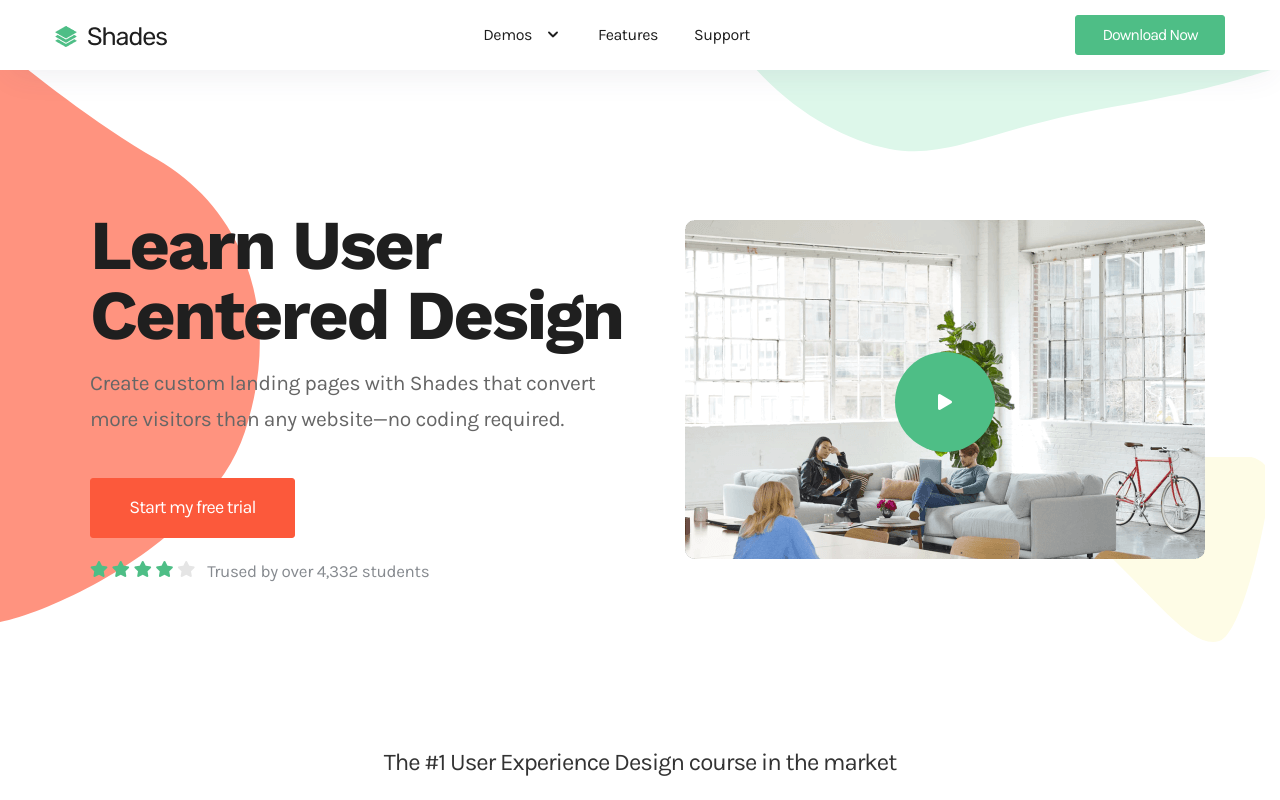
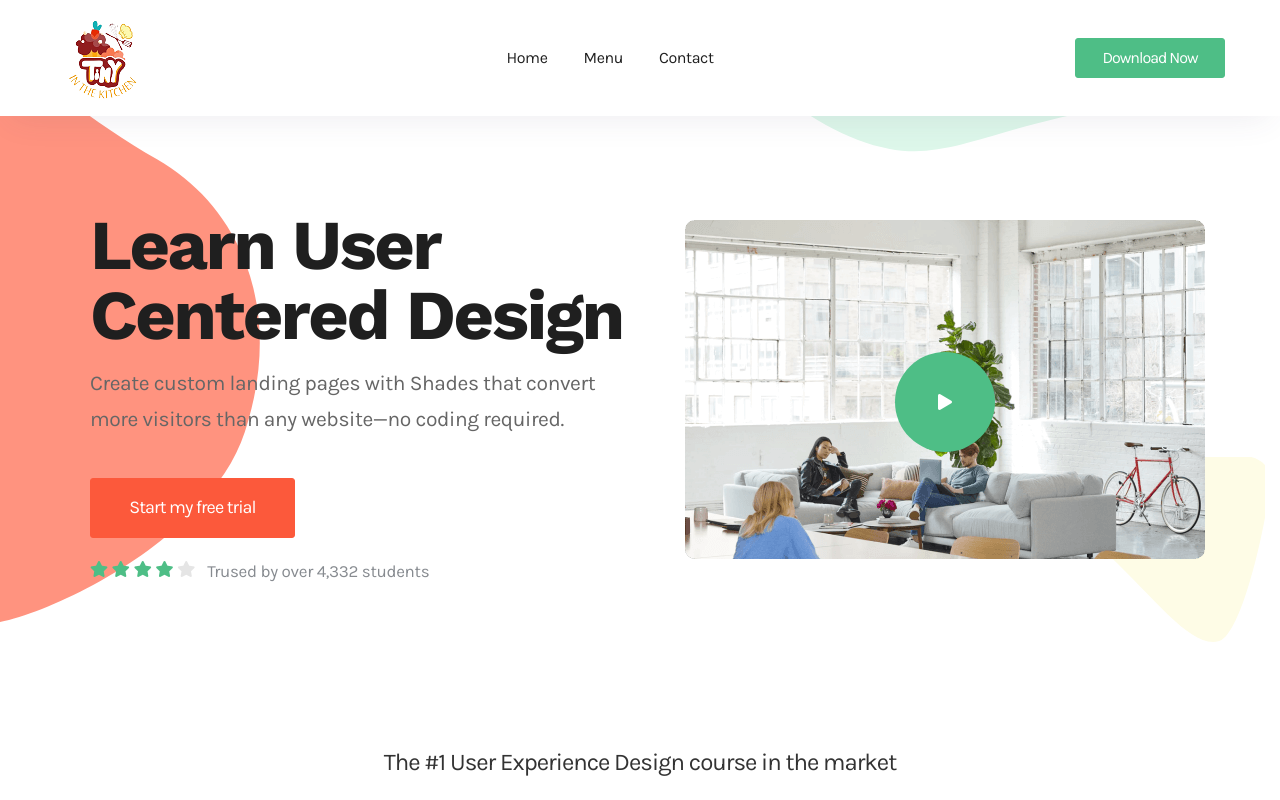
Before and after one commit to ishubham21/demo-templates, a plain HTML site: page tinyinthekitchen/index.html in a window 1280 px wide. Shown: the top 800 px of the page. Drawn offline with nearby package versions, Linux system fonts and the light colour scheme.

Commit message:
Minor Chnages

```diff
--- a/tinyinthekitchen/index.html
+++ b/tinyinthekitchen/index.html
@@ -1,30 +1,32 @@
 <!DOCTYPE html>
 <html lang="en">
+<head>
 
-
-<!-- Mirrored from finestdevs.com/demos/shade/s06/ by HTTrack Website Copier/3.x [XR&CO'2014], Mon, 05 Apr 2021 06:07:08 GMT -->
-<!-- Added by HTTrack --><meta http-equiv="content-type" content="text/html;charset=UTF-8" /><!-- /Added by HTTrack -->
-<head>
   <meta charset="UTF-8">
   <meta name="viewport" content="width=device-width, initial-scale=1.0">
   <meta http-equiv="X-UA-Compatible" content="ie=edge">
-  <title>Landing Page Template</title>
+  <title>Tiny in the kitchen</title>
   <link rel="shortcut icon" href="image/png/favicon.html" type="image/x-icon">
+
   <!-- Bootstrap , fonts & icons  -->
   <link rel="stylesheet" href="css/bootstrap.css">
   <link rel="stylesheet" href="fonts/icon-font/css/style.css">
   <link rel="stylesheet" href="fonts/typography-font/typo.css">
   <link rel="stylesheet" href="fonts/typography-font/lucida-grande/typo.css">
   <link rel="stylesheet" href="fonts/fontawesome-5/css/all.css">
-  <!-- Plugin'stylesheets  -->
+
+  <!-- Plugins  -->
   <link rel="stylesheet" href="plugins/aos/aos.min.css">
   <link rel="stylesheet" href="plugins/fancybox/jquery.fancybox.min.css">
   <link rel="stylesheet" href="plugins/nice-select/nice-select.min.css">
   <link rel="stylesheet" href="plugins/slick/slick.min.css">
+
   <!-- Vendor stylesheets  -->
   <link rel="stylesheet" href="plugins/theme-mode-switcher/switcher-panel.css">
+
+  <!-- Custom stylesheet -->
   <link rel="stylesheet" href="css/main.css">
-  <!-- Custom stylesheet -->
+
 </head>
 
 <body data-theme="light">
@@ -38,14 +40,14 @@
           <div class="brand-logo d-inline-block">
             <a href="index-2.html">
               <!-- light version logo (logo must be black)-->
-              <img src="image/png/logo-green.png" alt="">
+              <img src="image/png/logo-small.png" alt="tiny-logo">
               <!-- Dark version logo (logo must be White)-->
             </a>
           </div>
           <div class="collapse navbar-collapse" id="mobile-menu">
             <div class="navbar-nav-wrapper">
               <ul class="navbar-nav main-menu">
-                <li class="nav-item dropdown">
+                <!-- <li class="nav-item dropdown">
                   <a class="nav-link dropdown-toggle gr-toggle-arrow" id="navbarDropdown" href="#features" role="button" data-toggle="dropdown" aria-haspopup="true" aria-expanded="false">Demos <i class="icon icon-small-down"></i></a>
                   <ul class="gr-menu-dropdown dropdown-menu" aria-labelledby="navbarDropdown">
                     <li class="drop-menu-item">
@@ -69,12 +71,15 @@
                       </a>
                     </li>
                   </ul>
+                </li> -->
+                <li class="nav-item">
+                  <a class="nav-link" href="#">Home</a>
                 </li>
                 <li class="nav-item">
-                  <a class="nav-link" href="#">Features</a>
+                  <a class="nav-link" href="#">Menu</a>
                 </li>
                 <li class="nav-item">
-                  <a class="nav-link" href="https://finestdevs.com/product-support/" role="button" aria-expanded="false">Support</a>
+                  <a class="nav-link" href="#" role="button" aria-expanded="false">Contact</a>
                 </li>
               </ul>
             </div>
@@ -83,7 +88,7 @@
             </button>
           </div>
           <div class="header-btn ">
-            <a class="btn btn-1 btn-emerald font-size-5 letter-spacing-n1 font-weight-normal" href="https://finestdevs.com/shade/">
+            <a class="btn btn-1 btn-emerald font-size-5 letter-spacing-n1 font-weight-normal" href="#">
               Download Now
             </a>
           </div>
@@ -931,7 +936,4 @@
   <!-- Activation Script -->
   <script src="js/custom.js"></script>
 </body>
-
-
-<!-- Mirrored from finestdevs.com/demos/shade/s06/ by HTTrack Website Copier/3.x [XR&CO'2014], Mon, 05 Apr 2021 06:07:31 GMT -->
 </html>
```
Also changed, not shown: tinyinthekitchen/image/png/logo-small.png (added), tinyinthekitchen/image/png/logo.png (added).
